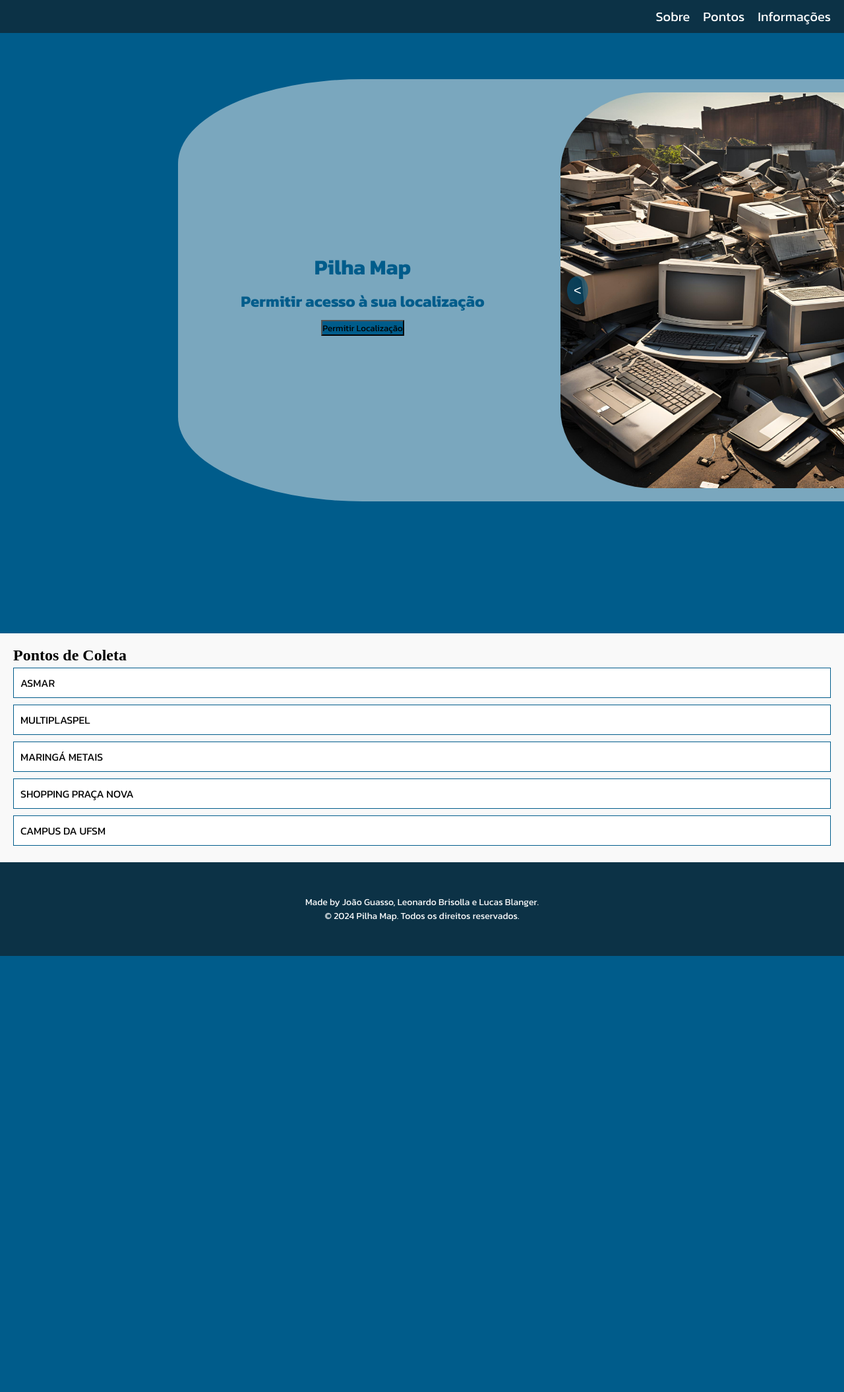
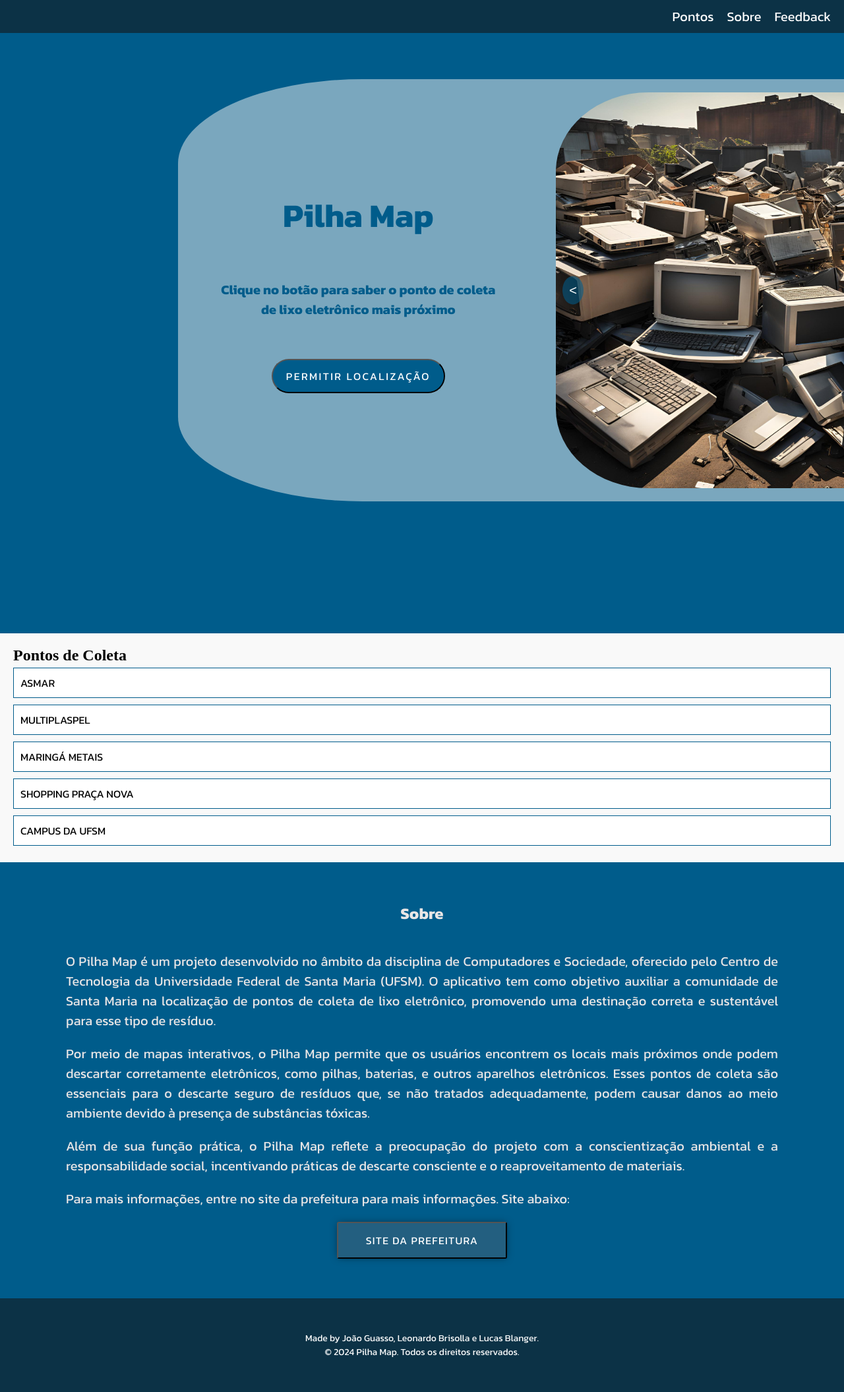
Before and after one commit to Lucas-Blanger/e-waste, a Flask app: page / in a window 1280 px wide; the page is wider, and only the part inside the window is pictured. Shown: that part at 66% size. Before the commit the page ends 1449 px from the top of that part, so only its background shows below. Run offline with Flask 3, Linux system fonts and the light colour scheme; some web fonts are replaced.

Commit message:
update: adicionando sobre

```diff
--- a/templates/index.html
+++ b/templates/index.html
@@ -13,16 +13,16 @@
     <header>
         <nav class="menu-bar">
             <ul>
+                <li><button onclick="scrollToSectionPoints()">Pontos</button></li>
                 <li><button onclick="scrollToSectionAbout()">Sobre</button></li>
-                <li><button onclick="scrollToSectionPoints()">Pontos</button></li>
-                <li><button onclick="scrollToSectionInfo()">Informações</button></li>
+                <li><button onclick="scrollToSectionFeedback()">Feedback</button></li>
             </ul>
         </nav>
     </header>
      <div class="container">
         <div class="text-section">
             <h1>Pilha Map</h1>
-            <h2>Permitir acesso à sua localização</h2>
+            <h2>Clique no botão para saber o ponto de coleta de lixo eletrônico mais próximo</h2>
             <button id="getLocation">Permitir Localização</button>
         </div>
 
@@ -88,6 +88,39 @@
             <li>
         </ul>
     </section>
+    <section id="sobre" class="sobre">
+        <div>
+            <h1 id="h1-sobre">Sobre</h1>
+        <div>
+            <p id="p-sobre">O Pilha Map é um projeto desenvolvido no âmbito da
+                disciplina de Computadores e Sociedade, oferecido pelo Centro
+                de Tecnologia da Universidade Federal de Santa Maria (UFSM).
+                O aplicativo tem como objetivo auxiliar a comunidade de Santa
+                Maria na localização de pontos de coleta de lixo eletrônico,
+                promovendo uma destinação correta e sustentável para esse tipo
+                de resíduo.
+            </p>
+            <p id="p1-sobre">Por meio de mapas interativos, o Pilha Map permite que os usuários
+                encontrem os locais mais próximos onde podem descartar corretamente
+                eletrônicos, como pilhas, baterias, e outros aparelhos eletrônicos.
+                Esses pontos de coleta são essenciais para o descarte seguro de resíduos
+                que, se não tratados adequadamente, podem causar danos ao meio ambiente
+                devido à presença de substâncias tóxicas.
+            </p>
+            <p id="p2-sobre">
+                Além de sua função prática, o Pilha Map reflete a
+                preocupação do projeto com a conscientização ambiental e a
+                responsabilidade social, incentivando práticas de descarte
+                consciente e o reaproveitamento de materiais.
+            </p>
+            <p id="p3-sobre">Para mais informações, entre no site da prefeitura para mais
+                 informações. Site abaixo:</p>
+        </div>
+            <div class="div-button-prefeitura">
+                <button id="button-prefeitura">Site da Prefeitura</button>
+            </div>
+        </div>
+    </section>
     <section class="wave-section">
         <div class="content">
             <p class="text_made">Made by João Guasso, Leonardo Brisolla e Lucas Blanger.</p>
--- a/templates/script.js
+++ b/templates/script.js
@@ -60,3 +60,12 @@ function scrollToSectionPoints() {
     const section = document.getElementById("points-section");
     section.scrollIntoView({ behavior: "smooth" });
 }
+
+function scrollToSectionAbout() {
+    const section = document.getElementById("sobre");
+    section.scrollIntoView({ behavior: "smooth" });
+}
+
+document.getElementById("button-prefeitura").addEventListener("click", function() {
+    window.open("https://www.santamaria.rs.gov.br/descarte-legal", "_blank");
+});
--- a/templates/style/style.css
+++ b/templates/style/style.css
@@ -9,11 +9,55 @@ body {
     background-color: #005C8B;
 }
 
-#getLocation{
+#getLocation {
     background-color: #005C8B;
     font-family: "Kanit", sans-serif;
+    display: inline-block;
+    padding: .75rem 1.25rem;
+    border-radius: 10rem;
+    color: #fff;
+    text-transform: uppercase;
+    font-size: 1rem;
+    letter-spacing: .15rem;
+    transition: all .3s;
+    position: relative;
+    overflow: hidden;
+    z-index: 1;
+}
 
+#getLocation:after {
+    content: '';
+    position: absolute;
+    bottom: 0;
+    left: 0;
+    width: 100%;
+    height: 100%;
+    background-color: #005C8B;
+    border-radius: 10rem;
+    z-index: -2;
 }
+
+#getLocation:before {
+    content: '';
+    position: absolute;
+    bottom: 0;
+    left: 0;
+    width: 0%;
+    height: 100%;
+    background-color: #004571;
+    transition: all .3s;
+    border-radius: 10rem;
+    z-index: -1;
+}
+
+#getLocation:hover {
+    color: #fff;
+}
+
+#getLocation:hover:before {
+    width: 100%;
+}
+
 
 .container {
     display: flex;
@@ -30,14 +74,23 @@ body {
 
 .text-section {
     flex: 1;
-    padding: 20px;
+    padding: 10px;
     color: #005C8B;
     text-align: center;
     font-family: "Kanit", sans-serif;
 }
 
-.text-section h1, .text-section h2 {
+.text-section h1 {
+    margin: 5px 0;
+    font-size: 50px;
+
+}
+
+.text-section h2 {
+    padding-top: 50px;
     margin: 10px 0;
+    font-size: 20px;
+    padding-bottom: 50px;
 }
 
 .carousel-section {
@@ -195,3 +248,98 @@ body {
     border-left: 3px solid #005C8B;
     margin-top: 5px;
 }
+
+
+.sobre{
+    margin-top: 60px;
+    margin-bottom: 60px;
+    background-color: #005C8B;
+    font-family: "Kanit", sans-serif;
+    color: #e9e6e6;
+}
+
+#h1-sobre {
+    text-align: center;
+}
+
+#p-sobre{
+    text-align: justify;
+    margin-right: 100px;
+    margin-left: 100px;
+    margin-top: 40px;
+    font-size: 20px;
+}
+
+#p1-sobre{
+    text-align: justify;
+    margin-right: 100px;
+    margin-left: 100px;
+    margin-top: 20px;
+    font-size: 20px;
+}
+
+#p2-sobre{
+    text-align: justify;
+    margin-right: 100px;
+    margin-left: 100px;
+    margin-top: 20px;
+    font-size: 20px;
+}
+
+#p3-sobre{
+    text-align: justify;
+    margin-right: 100px;
+    margin-left: 100px;
+    margin-top: 20px;
+    font-size: 20px;
+}
+
+#button-prefeitura {
+    margin-top: 20px;
+    font-family: "Kanit", sans-serif;
+    padding: 16px 42px;
+    border-radius: 3px;
+    box-shadow: 0px 0px 12px -2px rgba(0, 0, 0, 0.5);
+    line-height: 1.25;
+    background: #235f80;
+    text-decoration: none;
+    user-select: none;
+    color: white;
+    font-size: 16px;
+    letter-spacing: .08em;
+    text-transform: uppercase;
+    position: relative;
+    transition: background-color .6s ease;
+    overflow: hidden;
+  }
+
+  #button-prefeitura:after {
+    content: "";
+    position: absolute;
+    width: 0;
+    height: 0;
+    top: 50%;
+    left: 50%;
+    top: var(--mouse-y);
+    left: var(--mouse-x);
+    transform-style: flat;
+    transform: translate3d(-50%, -50%, 0);
+    background: rgba(255, 255, 255, 0.1);
+    border-radius: 100%;
+    transition: width .3s ease, height .3s ease;
+  }
+
+  #button-prefeitura:focus,
+  #button-prefeitura:hover {
+    background: #0c3246;
+  }
+
+  #button-prefeitura:active:after {
+    width: 300px;
+    height: 300px;
+  }
+
+  .div-button-prefeitura{
+    display: flex;
+    justify-content: center;
+  }
```
